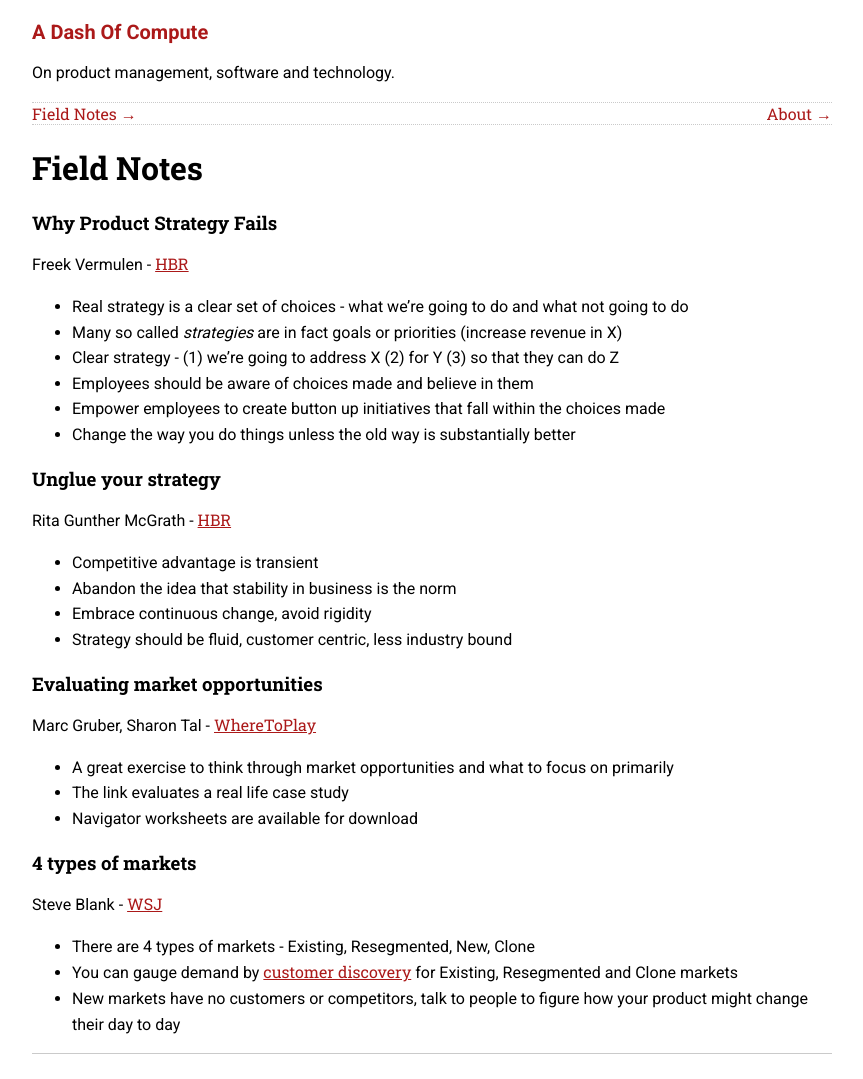
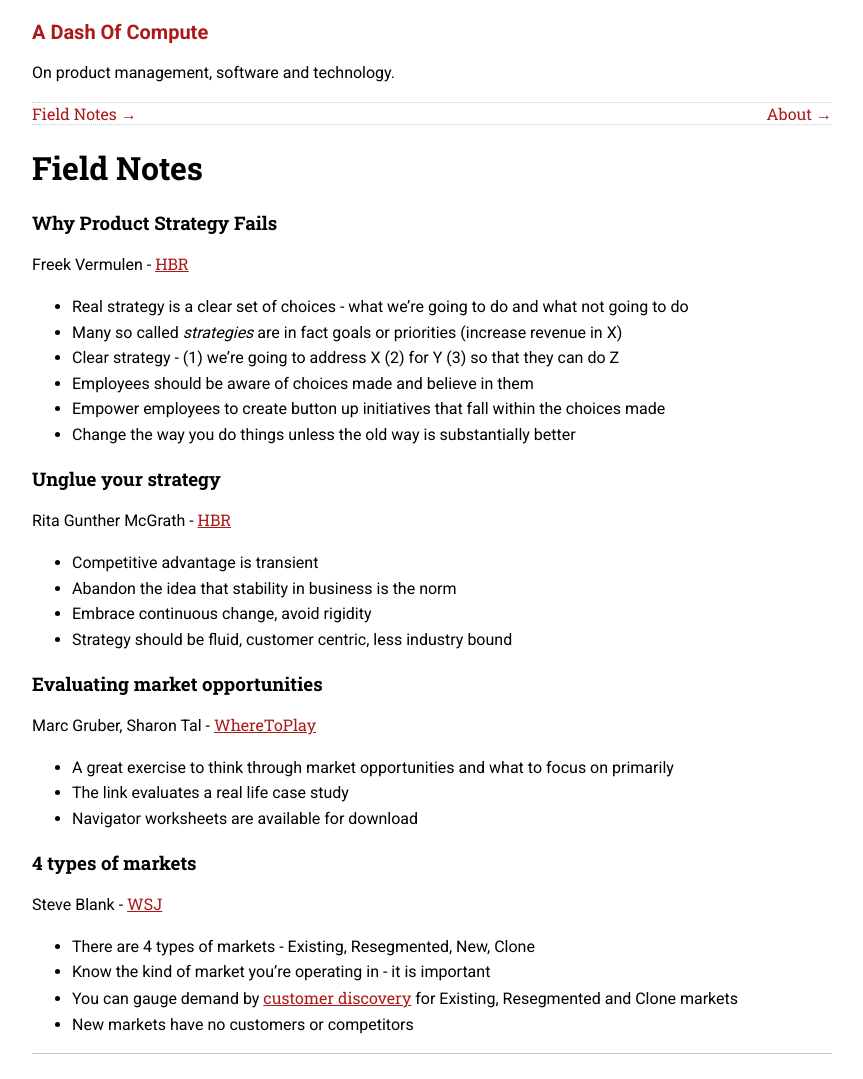
Before and after one commit to sautee/sautee.github.io, a Jekyll site: the page built from pages/fieldnotes.md, in a window 1280 px wide. Shown: the whole page, without its empty margins (208-1071 px from the left). Built offline with Jekyll 4.4.1, drawn with Linux system fonts in a browser that asks for light colours.

Commit message:
Update fieldnotes.md

```diff
--- a/pages/fieldnotes.md
+++ b/pages/fieldnotes.md
@@ -34,5 +34,6 @@ Marc Gruber, Sharon Tal - [WhereToPlay](https://wheretoplay.co/flyability-safe-d
 Steve Blank - [WSJ](https://www.wsj.com/articles/BL-232B-243)
 
 - There are 4 types of markets - Existing, Resegmented, New, Clone
+- Know the kind of market you're operating in - it is important
 - You can gauge demand by [customer discovery](https://steveblank.com/2020/04/07/customer-discovery-in-the-time-of-the-covid-19-virus/) for Existing, Resegmented and Clone markets
-- New markets have no customers or competitors, talk to people to figure how your product might change their day to day
+- New markets have no customers or competitors
```
